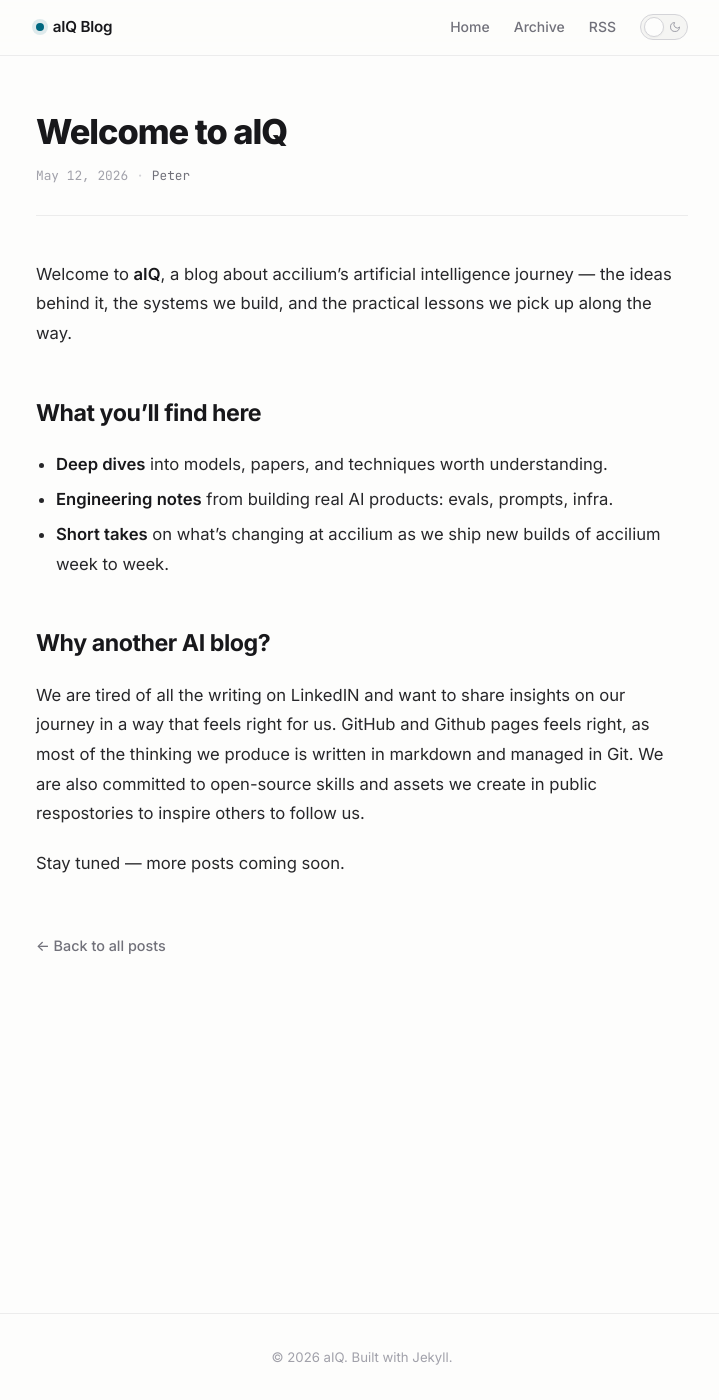
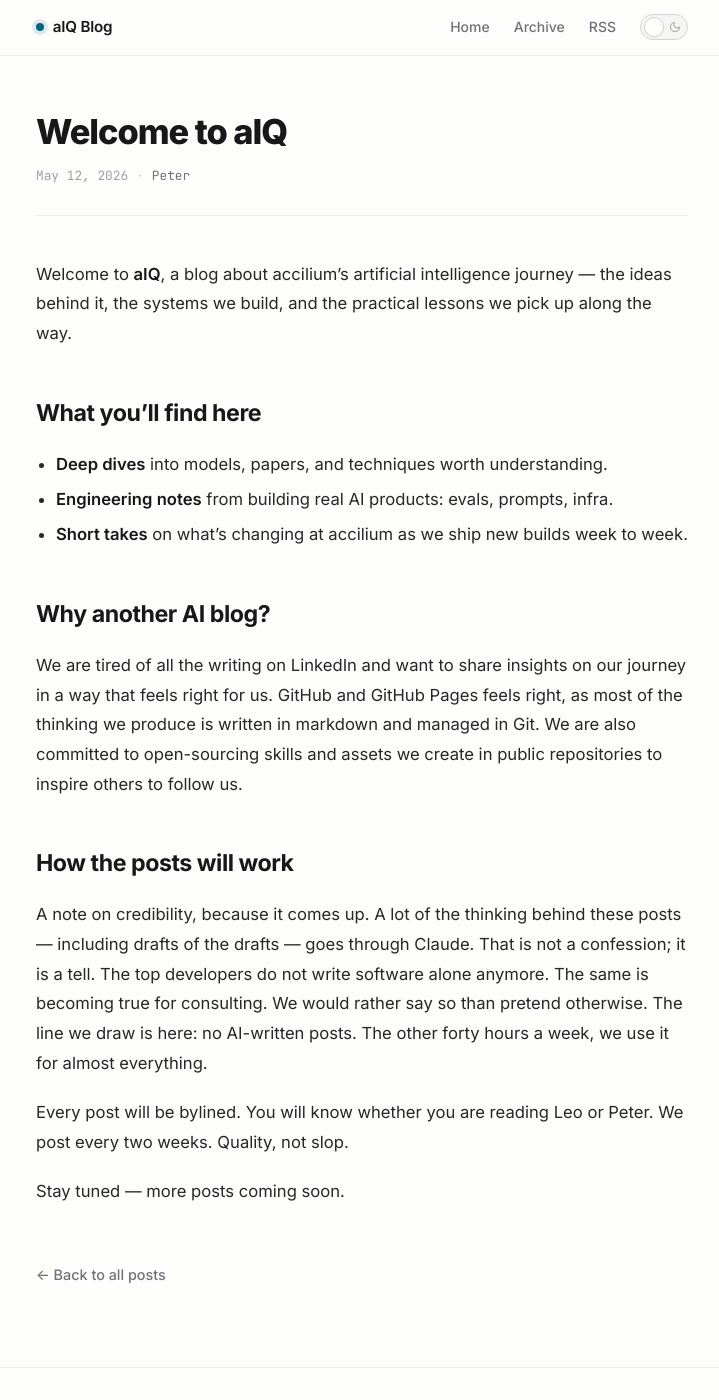
Before and after one commit to accilium/aIQ-blog, a Jekyll site: the page built from _posts/2026-05-12-welcome-to-aiq.md, in a window 1280 px wide and 1400 px high. Shown: the whole window, without its empty margins (278-997 px from the left). Built offline with Jekyll 4.4.1, drawn with Linux system fonts in a browser that asks for light colours.

Commit message:
docs: revise Welcome post — credibility + cadence
- Adds a "How the posts will work" section with two paragraphs:
  the credibility note (line we draw at AI-written posts) and
  the cadence + bylines convention (every two weeks, Leo or Peter).
- Typo fixes in existing prose: LinkedIN, Github, respostories,
  and a duplicated word in the third bullet.

Co-Authored-By: Claude Opus 4.7 (1M context) <noreply@anthropic.com>

```diff
--- a/_posts/2026-05-12-welcome-to-aiq.md
+++ b/_posts/2026-05-12-welcome-to-aiq.md
@@ -12,11 +12,17 @@ the systems we build, and the practical lessons we pick up along the way.
 
 - **Deep dives** into models, papers, and techniques worth understanding.
 - **Engineering notes** from building real AI products: evals, prompts, infra.
-- **Short takes** on what's changing at accilium as we ship new builds of accilium week to week.
+- **Short takes** on what's changing at accilium as we ship new builds week to week.
 
 ## Why another AI blog?
 
-We are tired of all the writing on LinkedIN and want to share insights on our journey in a way that feels right for us.
-GitHub and Github pages feels right, as most of the thinking we produce is written in markdown and managed in Git. We are also committed to open-source skills and assets we create in public respostories to inspire others to follow us.
+We are tired of all the writing on LinkedIn and want to share insights on our journey in a way that feels right for us.
+GitHub and GitHub Pages feels right, as most of the thinking we produce is written in markdown and managed in Git. We are also committed to open-sourcing skills and assets we create in public repositories to inspire others to follow us.
+
+## How the posts will work
+
+A note on credibility, because it comes up. A lot of the thinking behind these posts — including drafts of the drafts — goes through Claude. That is not a confession; it is a tell. The top developers do not write software alone anymore. The same is becoming true for consulting. We would rather say so than pretend otherwise. The line we draw is here: no AI-written posts. The other forty hours a week, we use it for almost everything.
+
+Every post will be bylined. You will know whether you are reading Leo or Peter. We post every two weeks. Quality, not slop.
 
 Stay tuned — more posts coming soon.
```
